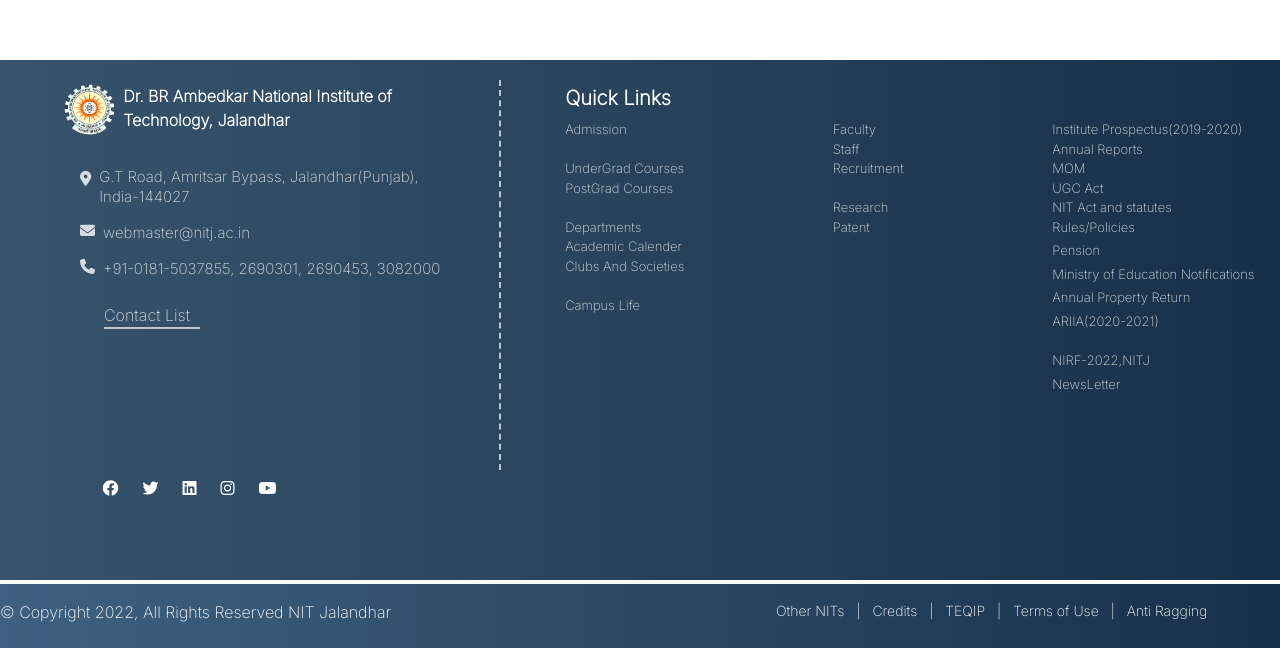
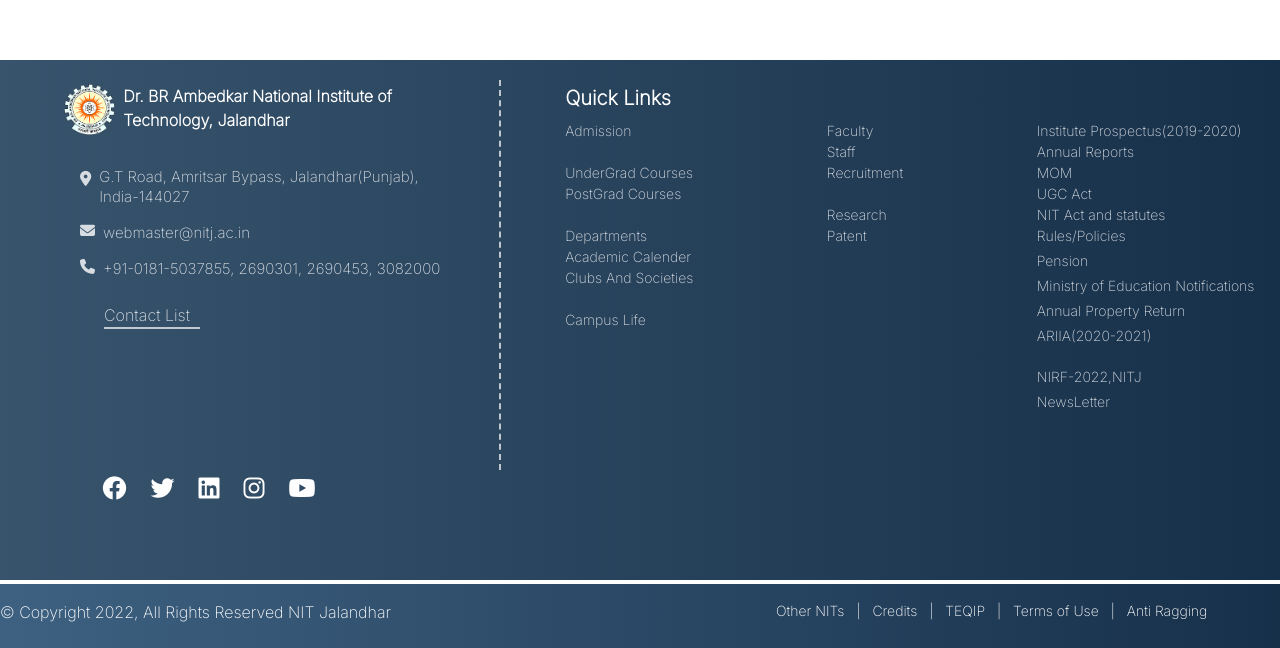
Before and after one commit to MouryaVishal/footer-3, a website: page index.html in a window 1280 px wide. Shown: the part 152-800 px from the top of the page. Drawn offline with nearby package versions, Linux system fonts and the light colour scheme.

Commit message:
Update index.html

```diff
--- a/index.html
+++ b/index.html
@@ -47,60 +47,60 @@
 <div class="lg:w-[54%] mt-6 w-[90%] lg:mr-[2%] lg:ml-1 ml-3 mr-3 mb-3.5 ">
     <h2 class="mb-2 text-xl font-semibold mt-6 lg:mt-0">Quick Links</h2>
     <div class="flex justify-between">
-    <div class="flex flex-col opacity-80 lg:text-[13px] text-[10px]">
-        <a href="#" class="hover:font-bold hover:bg-yellow-800">Admission</a>
+    <div class="flex flex-col opacity-80 lg:text-[14px] text-[11px]">
+        <a href="#" class="hover:font-bold hover:underline hover:text-yellow-200">Admission</a>
         <br>
-        <a href="#" class="hover:font-bold hover:bg-yellow-800">UnderGrad Courses</a>
-<a href="#" class="hover:font-bold hover:bg-yellow-800">PostGrad Courses</a>
+        <a href="#" class="hover:font-bold hover:underline hover:text-yellow-200">UnderGrad Courses</a>
+<a href="#" class="hover:font-bold hover:underline hover:text-yellow-200">PostGrad Courses</a>
 <br>
-<a href="#" class="hover:font-bold hover:bg-yellow-800">Departments</a>
-<a href="#" class="hover:font-bold hover:bg-yellow-800">Academic Calender</a>
-<a href="#" class="hover:font-bold hover:bg-yellow-800">Clubs And Societies</a>
+<a href="#" class="hover:font-bold hover:underline hover:text-yellow-200">Departments</a>
+<a href="#" class="hover:font-bold hover:underline hover:text-yellow-200">Academic Calender</a>
+<a href="#" class="hover:font-bold hover:underline hover:text-yellow-200">Clubs And Societies</a>
 <br>
-<a href="#" class="hover:font-bold hover:bg-yellow-800">Campus Life</a>
+<a href="#" class="hover:font-bold hover:underline hover:text-yellow-200">Campus Life</a>
 </div>
-<div class="flex flex-col opacity-80 lg:text-[13px] text-[10px]">
-    <a href="#" class="hover:font-bold hover:bg-yellow-800">Faculty</a>
-    <a href="#" class="hover:font-bold hover:bg-yellow-800">Staff</a>
-    <a href="#" class="hover:font-bold hover:bg-yellow-800">Recruitment</a>
+<div class="flex flex-col opacity-80 lg:text-[14px] text-[11px]">
+    <a href="#" class="hover:font-bold hover:underline hover:text-yellow-200">Faculty</a>
+    <a href="#" class="hover:font-bold hover:underline hover:text-yellow-200">Staff</a>
+    <a href="#" class="hover:font-bold hover:underline hover:text-yellow-200">Recruitment</a>
 <br>
-<a href="#" class="hover:font-bold hover:bg-yellow-800">Research</a>
-<a href="#" class="hover:font-bold hover:bg-yellow-800">Patent</a>
+<a href="#" class="hover:font-bold hover:underline hover:text-yellow-200">Research</a>
+<a href="#" class="hover:font-bold hover:underline hover:text-yellow-200">Patent</a>
 </div>
-<div class="flex flex-col  opacity-80 lg:text-[13px] text-[10px]">
-    <a href="#" class="hover:font-bold hover:bg-yellow-800">Institute Prospectus(2019-2020)</a>
-    <a href="#" class="hover:font-bold hover:bg-yellow-800">Annual Reports</a>
-    <a href="#" class="hover:font-bold hover:bg-yellow-800">MOM</a>
-<a href="#" class="hover:font-bold hover:bg-yellow-800">UGC Act</a>
-<a href="#" class="hover:font-bold hover:bg-yellow-800">NIT Act and statutes</a>
+<div class="flex flex-col  opacity-80 lg:text-[14px] text-[11px]">
+    <a href="#" class="hover:font-bold hover:underline hover:text-yellow-200">Institute Prospectus(2019-2020)</a>
+    <a href="#" class="hover:font-bold hover:underline hover:text-yellow-200">Annual Reports</a>
+    <a href="#" class="hover:font-bold hover:underline hover:text-yellow-200">MOM</a>
+<a href="#" class="hover:font-bold hover:underline hover:text-yellow-200">UGC Act</a>
+<a href="#" class="hover:font-bold hover:underline hover:text-yellow-200">NIT Act and statutes</a>
 
-<a href="#" class="lg:mb-1 hover:font-bold hover:bg-yellow-800">Rules/Policies</a>
-<a href="#" class="lg:mb-1 hover:font-bold hover:bg-yellow-800">Pension</a>
+<a href="#" class="lg:mb-1 hover:font-bold hover:underline hover:text-yellow-200">Rules/Policies</a>
+<a href="#" class="lg:mb-1 hover:font-bold hover:underline hover:text-yellow-200">Pension</a>
 
-<a href="#" class="lg:mb-1 hover:font-bold hover:bg-yellow-800">Ministry of Education Notifications</a>
-<a href="#" class="lg:mb-1 hover:font-bold hover:bg-yellow-800">Annual Property Return</a>
-<a href="#" class="lg:mb-1 hover:font-bold hover:bg-yellow-800">ARIIA(2020-2021)</a>
+<a href="#" class="lg:mb-1 hover:font-bold hover:underline hover:text-yellow-200">Ministry of Education Notifications</a>
+<a href="#" class="lg:mb-1 hover:font-bold hover:underline hover:text-yellow-200">Annual Property Return</a>
+<a href="#" class="lg:mb-1 hover:font-bold hover:underline hover:text-yellow-200">ARIIA(2020-2021)</a>
 <div class="lg:mb-4"></div>
-<a href="#" class="lg:mb-1 hover:font-bold hover:bg-yellow-800">NIRF-2022,NITJ</a>
-<a href="#" class="lg:mb-1 hover:font-bold hover:bg-yellow-800">NewsLetter</a>
+<a href="#" class="lg:mb-1 hover:font-bold hover:underline hover:text-yellow-200">NIRF-2022,NITJ</a>
+<a href="#" class="lg:mb-1 hover:font-bold hover:underline hover:text-yellow-200">NewsLetter</a>
 </div>
 </div>
 </div>
           <div class="lg:flex-row flex flex-col absolute lg:top-[80%] lg:left-[8%] top-[20%] left-[90%]">
     <div class="mr-6 text-white text-l">
-        <a href="https://www.facebook.com/NITJofficial/" target="_blank"> <i class="fa-brands fa-facebook"></i></a>
+        <a href="https://www.facebook.com/NITJofficial/" target="_blank"> <i class="fa-brands fa-facebook text-[24px] hover:text-yellow-200"></i></a>
     </div>
     <div class="mr-6 text-white text-l">
-        <a href="https://twitter.com/NITJofficial?ref_src=twsrc%5Egoogle%7Ctwcamp%5Eserp%7Ctwgr%5Eauthor" target="_blank">   <i class="fab fa-twitter"></i></a>
+        <a href="https://twitter.com/NITJofficial?ref_src=twsrc%5Egoogle%7Ctwcamp%5Eserp%7Ctwgr%5Eauthor" target="_blank">   <i class="fab fa-twitter text-[24px] hover:text-yellow-200"></i></a>
     </div>
     <div class="mr-6 text-white text-l">
-        <a href="https://in.linkedin.com/school/dr-b-r-ambedkar-national-institute-of-technology-jalandhar-official/" target="_blank">   <i class="fa-brands fa-linkedin"></i></a>
+        <a href="https://in.linkedin.com/school/dr-b-r-ambedkar-national-institute-of-technology-jalandhar-official/" target="_blank">   <i class="fa-brands fa-linkedin text-[24px] hover:text-yellow-200"></i></a>
     </div>
 <div class="mr-6 text-white text-l">
-<a href="https://www.instagram.com/nitjofficial/?hl=en" target="_blank">  <i class="fa-brands fa-instagram"></i></a>
+<a href="https://www.instagram.com/nitjofficial/?hl=en" target="_blank">  <i class="fa-brands fa-instagram text-[24px] hover:text-yellow-200"></i></a>
 </div>
 <div class="mr-6 text-white text-l">
-    <a href="https://www.youtube.com/c/NITJOfficial" target="_blank">  <i class="fa-brands fa-youtube"></i></a>
+    <a href="https://www.youtube.com/c/NITJOfficial" target="_blank">  <i class="fa-brands fa-youtube text-[24px] hover:text-yellow-200"></i></a>
     </div>
 </div>
 
```
